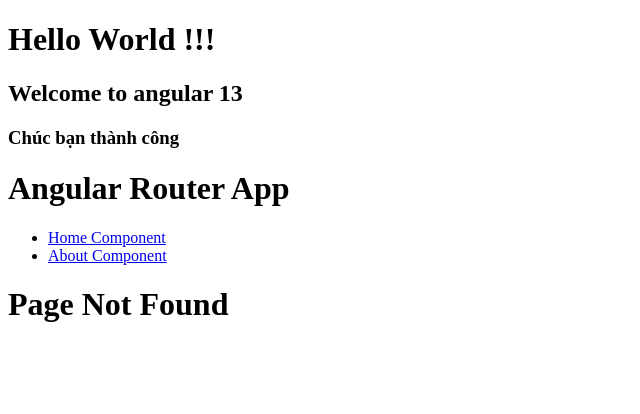
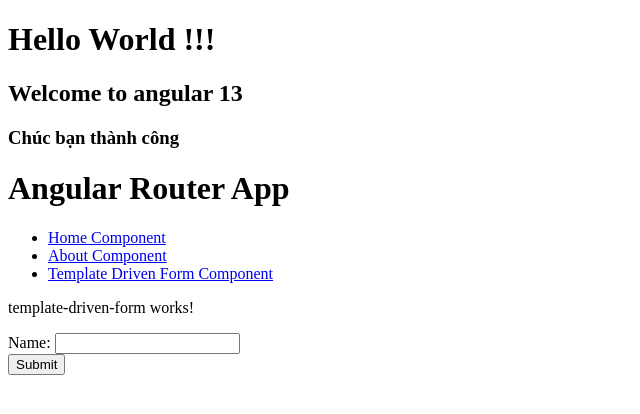
Before and after one commit to hoainam-99/angular12, an Angular app: page /templateForm in a window 1280 px wide. Before the commit this address had no page. Shown: the top 414 px of the page, without its empty margins (0-640 px from the left). Built offline with nearby package versions, Linux system fonts and the light colour scheme.

Commit message:
template driven form

```diff
--- a/src/app/Service/common.service.ts
+++ b/src/app/Service/common.service.ts
@@ -12,4 +12,8 @@
 
     return n*n;
   }
+
+  public submitData(data: any): void{
+    console.log('Gửi data lên server. Data = ', data);
+  }
 }
--- a/src/app/app-routing.module.ts
+++ b/src/app/app-routing.module.ts
@@ -1,3 +1,4 @@
+import { TemplateDrivenFormComponent } from './template-driven-form/template-driven-form.component';
 import { NgModule } from '@angular/core';
 import { RouterModule, Routes } from '@angular/router';
 import { HomeComponent } from './home/home.component';
@@ -15,6 +16,9 @@
     path: 'about',
     component: AboutComponent
   },{
+    path: 'templateForm',
+    component: TemplateDrivenFormComponent
+  },{
     path: '**',
     component: PageNotFoundComponent
   },
--- a/src/app/app.component.html
+++ b/src/app/app.component.html
@@ -7,6 +7,7 @@
   <ul>
     <li><a routerLink="/home" routerLinkActive="active">Home Component</a></li>
     <li><a routerLink="/about" routerLinkActive="active">About Component</a></li>
+    <li><a routerLink="/templateForm" routerLinkActive="active">Template Driven Form Component</a></li>
   </ul>
 </nav>
 <!-- The routed views render in the <router-outlet>-->
--- a/src/app/app.module.ts
+++ b/src/app/app.module.ts
@@ -8,6 +8,7 @@
 import { FormsModule } from '@angular/forms';
 import { PageNotFoundComponent } from './page-not-found/page-not-found.component';
 import { HighlightDirective } from './Directives/highlight.directive';
+import { TemplateDrivenFormComponent } from './template-driven-form/template-driven-form.component';
 
 @NgModule({
   declarations: [
@@ -15,7 +16,8 @@
     HomeComponent,
     AboutComponent,
     PageNotFoundComponent,
-    HighlightDirective
+    HighlightDirective,
+    TemplateDrivenFormComponent
   ],
   imports: [
     BrowserModule,
--- /dev/null
+++ b/src/app/template-driven-form/template-driven-form.component.html
@@ -0,0 +1,11 @@
+<p>template-driven-form works!</p>
+
+<form (ngSubmit)="submitForm()">
+  Name:
+  <input
+    type="text"
+    [(ngModel)]="name"
+    [ngModelOptions]="{ standalone: true }"
+  /> <br>
+  <button type="submit">Submit</button>
+</form>
--- /dev/null
+++ b/src/app/template-driven-form/template-driven-form.component.ts
@@ -0,0 +1,22 @@
+import { CommonService } from './../Service/common.service';
+import { Component, OnInit } from '@angular/core';
+import { ConnectableObservable } from 'rxjs';
+
+@Component({
+  selector: 'app-template-driven-form',
+  templateUrl: './template-driven-form.component.html',
+  styleUrls: ['./template-driven-form.component.scss']
+})
+export class TemplateDrivenFormComponent implements OnInit {
+
+  public name = '';
+  constructor(private common: CommonService) { }
+
+  ngOnInit(): void {
+  }
+
+  public submitForm():void {
+    //console.log('submit form: name = ' + this.name);
+    this.common.submitData({name: this.name, age: 12});
+  }
+}
```
Also changed, not shown: src/app/template-driven-form/template-driven-form.component.scss (added).
